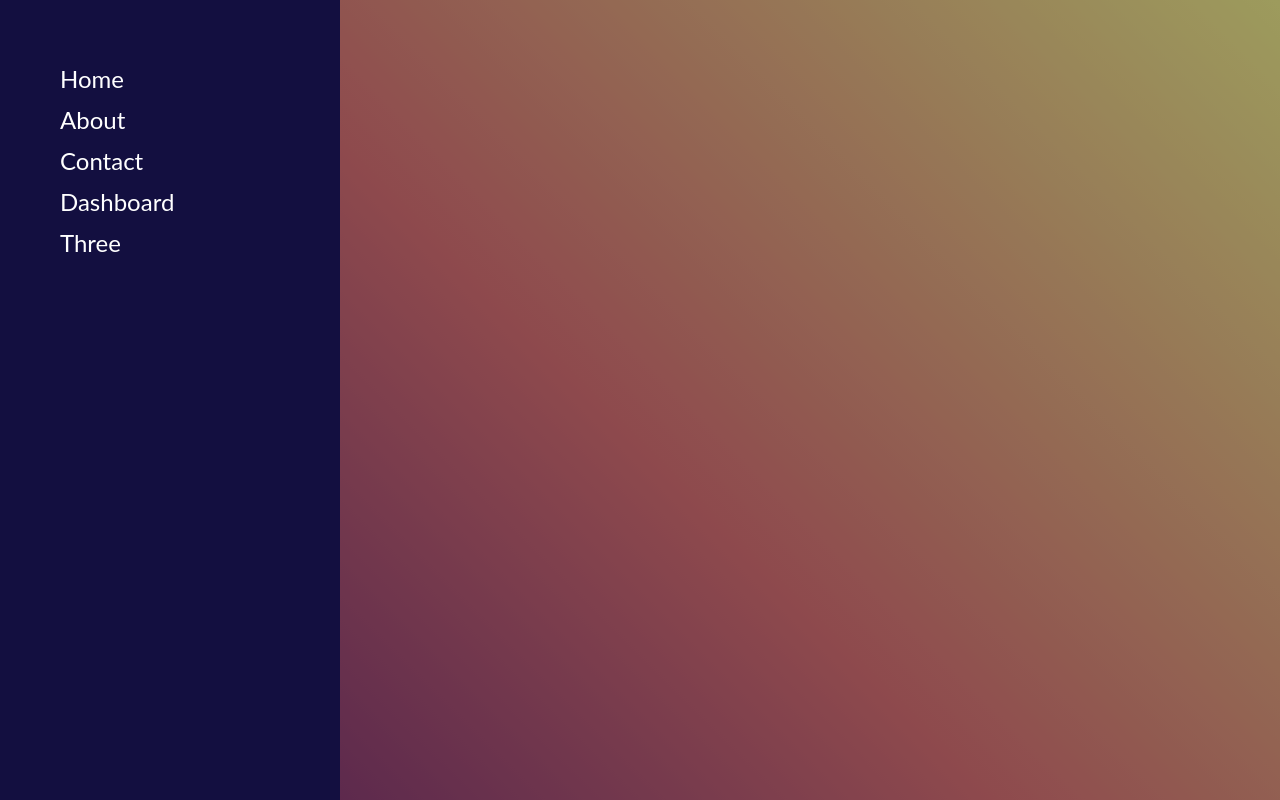
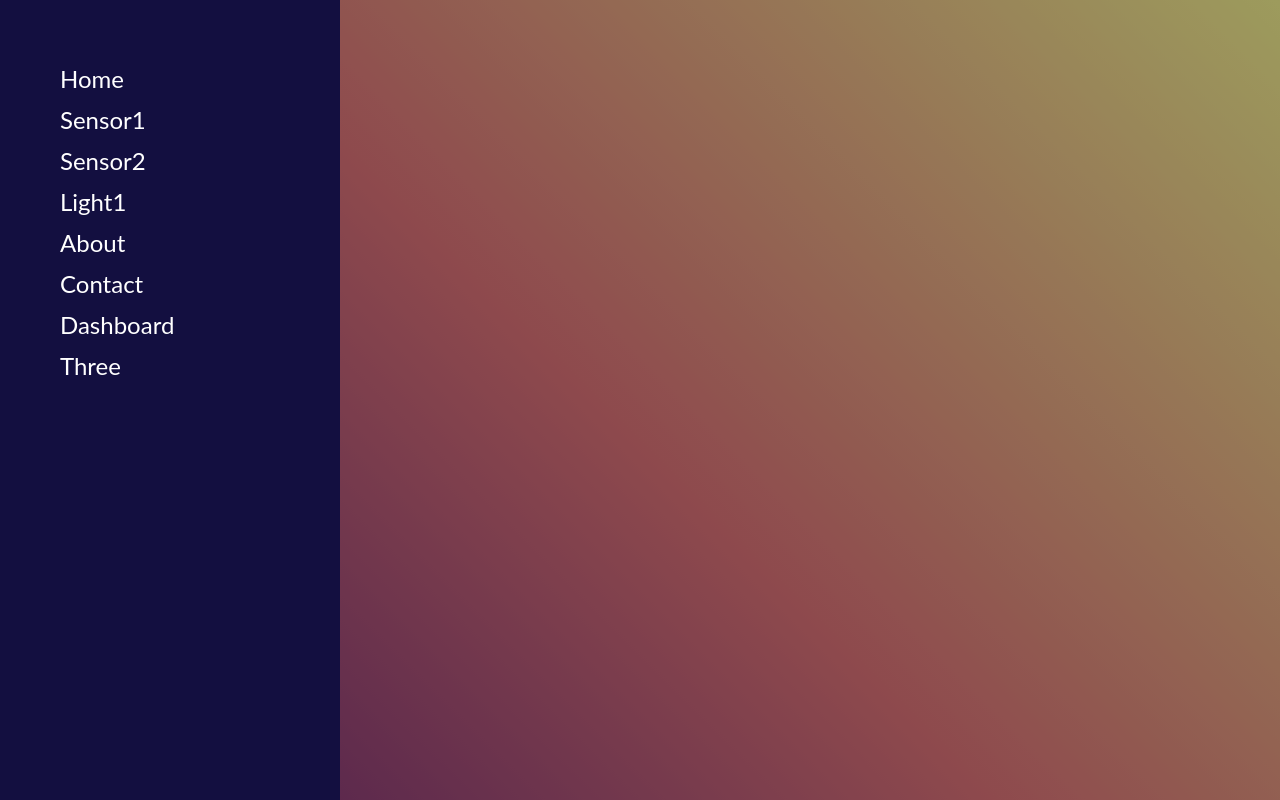
Before and after one commit to 0712023/htf-frontend, a Vue app: page /test in a window 1280 px wide. Built offline with nearby package versions, Linux system fonts and the light colour scheme.

Commit message:
apply sidebar dynamic

```diff
--- a/src/App.vue
+++ b/src/App.vue
@@ -9,6 +9,9 @@
       <ul class="sidebar-panel-nav">
         <li>
           <router-link to="/">Home</router-link>
+        </li>
+        <li>
+          <router-link v-for="route in routes" :key="route.path" :to="route.path">{{route.name}}</router-link>
         </li>
         <li>
           <router-link to="/about">About</router-link>
@@ -25,6 +28,13 @@
       </ul>
     </Sidebar>
   </div>
+  <!--
+    <nav>
+      <router-link v-for="route in routes" :key="route.path" :to="route.path">
+        {{route.name}}
+      </router-link>
+    </nav>
+-->
 </template>
 
 <script>
@@ -37,6 +47,9 @@ export default {
     Burger,
     Sidebar,
   },
+  data(){
+    return{routes:[{path:"/senser1", name:"Sensor1"}, {path:"/senser2", name:"Sensor2"}, {path:"/light1", name:"Light1"}]}
+  }
 };
 </script>
 <style>
```
